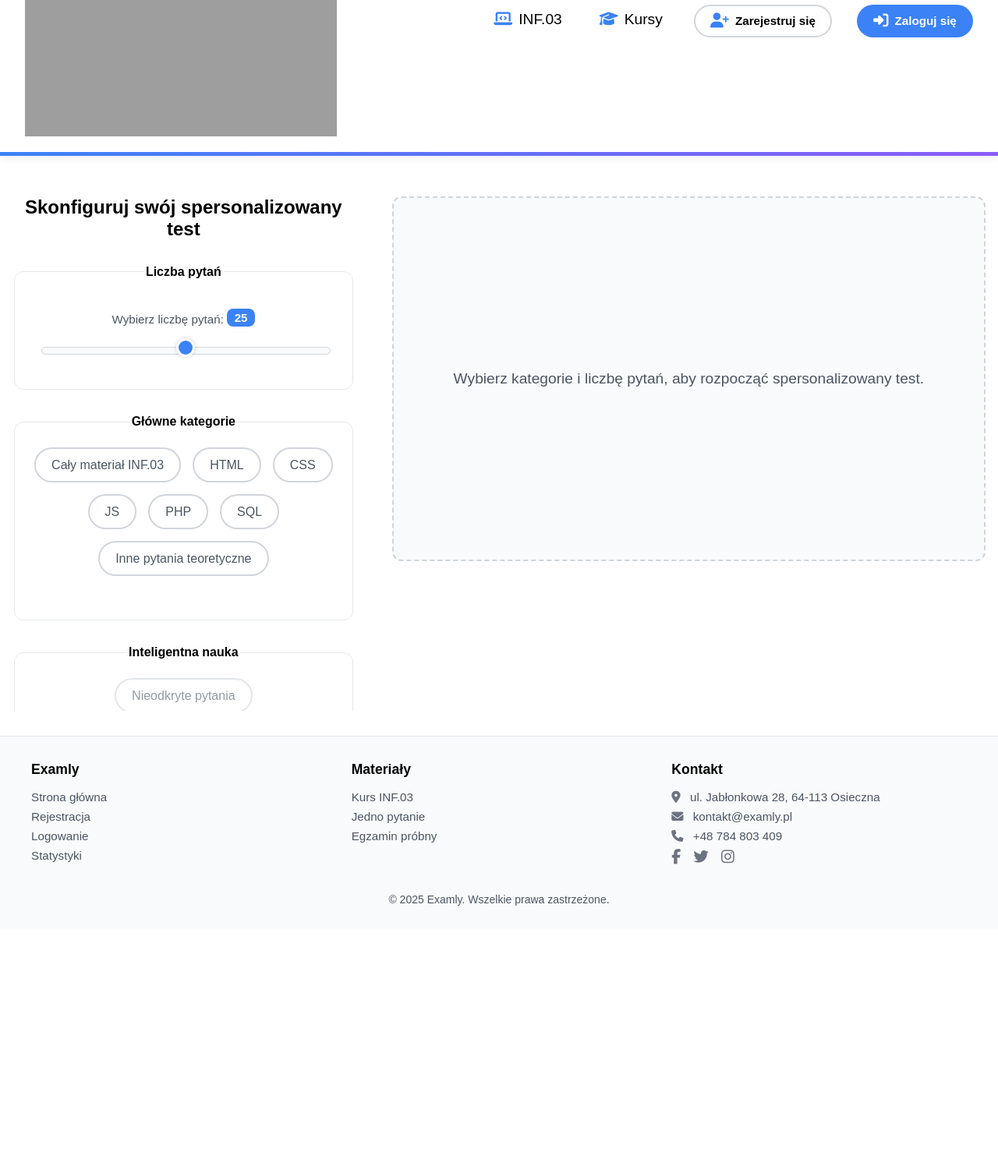
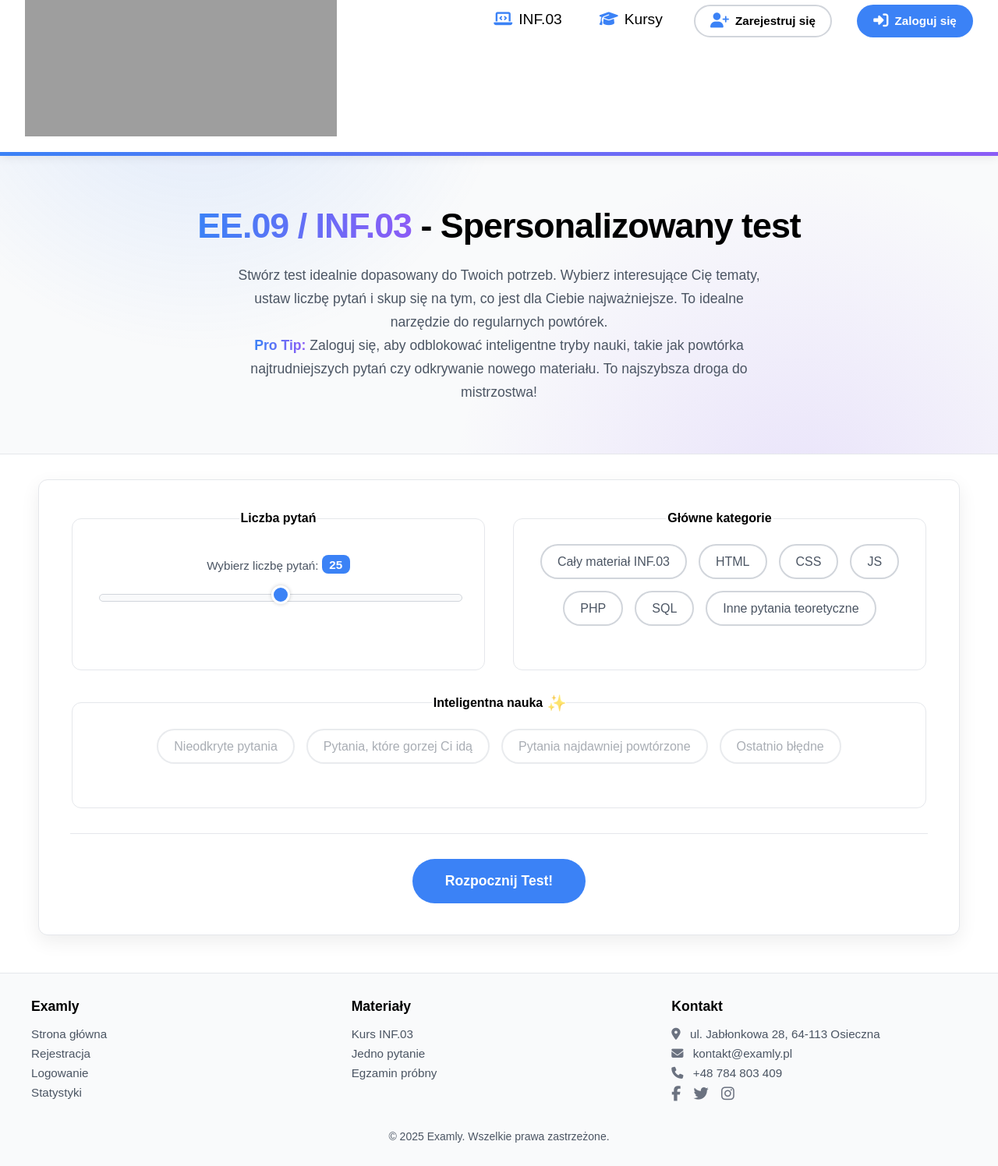
Before and after one commit to ronaldo7-tobi/examly, a PHP site: page /inf03_personalized_test in a window 1280 px wide. Shown: the part 141-1637 px from the top of the page at 78% size. Before the commit the page ends 1303 px from the top, so only its background shows below. Run offline with PHP 8.4, Linux system fonts and the light colour scheme; grey boxes are pictures that could not be loaded.

Commit message:
Stylowanie personalizowanego testu
Na początku jeden formularz do personalizacji, po rozpoczęciu test z lepszymi stylami do przycisku wyjaśnień.

```diff
--- a/public/js/features/personalized-test/index.js
+++ b/public/js/features/personalized-test/index.js
@@ -33,7 +33,7 @@ class PersonalizedTest {
      * i wiąże niezbędne nasłuchiwacze zdarzeń poprzez wywołanie `init()`.
      */
     constructor() {
-        this.pageContainer = document.getElementById('quiz-personalized-test');
+        this.pageContainer = document.getElementById('personalized-test-page');
         if (!this.pageContainer) {
             console.error("Błąd krytyczny: Nie znaleziono kontenera strony #quiz-personalized-test.");
             return;
@@ -41,7 +41,7 @@ class PersonalizedTest {
 
         this.form = document.getElementById('topic-form');
         this.quizContainer = document.getElementById('quiz-container');
-        this.sidebar = document.querySelector('.quiz-page-layout__sidebar');
+        this.configurator = document.querySelector('.test-configurator');
         this.examCode = this.pageContainer.dataset.examCode;
 
         this.init();
@@ -90,8 +90,10 @@ class PersonalizedTest {
         const isConsideredFullExam = areAllTopicsSelected && parseInt(questionCount, 10) === 40 && !premiumOption;
 
         // Krok 5: Przygotowanie interfejsu - ukrycie formularza i wstawienie szablonu testu.
-        this.sidebar.classList.add('hidden');
+        this.configurator.classList.add('hidden');
+        document.querySelector('.page-header').classList.add('hidden');
         this.quizContainer.innerHTML = `
+            <div class="test-container">
                 <div id="loading-screen" class="test-loading"><h2>Trwa przygotowywanie Twojego testu...</h2><div class="spinner"></div></div>
                 <div id="test-view" class="hidden">
                     <header class="test-header"><h1 class="test-header__title">Test Spersonalizowany</h1><div class="test-header__meta"><div id="timer">00:00</div><div id="question-counter">Pytanie 1 / ${questionCount}</div></div></header>
@@ -103,6 +105,7 @@ class PersonalizedTest {
                     <div id="score-summary" class="score-summary"><p>Twój wynik: <strong id="score-percent">0%</strong></p><p>Poprawne odpowiedzi: <strong id="correct-count">0</strong></p><p>Czas ukończenia: <strong id="duration">00:00</strong></p></div>
                     <div id="results-details" class="results-details"></div>
                     <div class="results-container__actions"><a href="/examly/public/" class="btn btn--primary">Wróć na stronę główną</a></div>
+                </div>
             </div>`;
 
         const loadingScreen = document.getElementById('loading-screen');
@@ -119,9 +122,7 @@ class PersonalizedTest {
             if (data.status === 'no_questions_left') {
                 // PRZYPADEK 1: Sukces, ale brak pytań.
                 Toast.show(data.message, 'info');
-                // Przywracamy widoczność formularza.
-                this.sidebar.classList.remove('hidden');
-                this.quizContainer.innerHTML = '<p class="quiz-placeholder">Wybierz kategorie i liczbę pytań, aby rozpocząć spersonalizowany test.</p>';
+
 
             } else if (data.questions) {
                 // PRZYPADEK 2: Prawdziwy sukces - mamy pytania.
@@ -143,9 +144,9 @@ class PersonalizedTest {
             // PRZYPADEK 3: Prawdziwy błąd API.
             Toast.show(response.error || 'Nie udało się załadować pytań.', 'error');
 
-            // Przywracamy widoczność formularza.
-            this.sidebar.classList.remove('hidden');
-            this.quizContainer.innerHTML = '<p class="quiz-placeholder">Wybierz kategorie i liczbę pytań, aby rozpocząć spersonalizowany test.</p>';
+            this.configurator.classList.remove('hidden'); // Pokaż z powrotem
+            document.querySelector('.page-header').classList.remove('hidden'); // Pokaż też header
+            this.quizContainer.innerHTML = ''; // Wyczyść kontener testu
         }
     }
 }
--- a/public/scss/2-tools/_animations.scss
+++ b/public/scss/2-tools/_animations.scss
@@ -39,3 +39,8 @@
     transform: translateY(0);
   }
 }
+
+@keyframes spin {
+    0% { transform: rotate(0deg); }
+    100% { transform: rotate(360deg); }
+}
--- a/public/scss/6-components/_page-header.scss
+++ b/public/scss/6-components/_page-header.scss
@@ -32,7 +32,7 @@
   &__content {
     position: relative;
     z-index: 2;
-    max-width: 800px;
+    max-width: 850spx;
     margin: 0 auto;
   }
 
--- /dev/null
+++ b/public/scss/6-components/_test-configurator.scss
@@ -0,0 +1,31 @@
+// Plik: scss/6-components/_test-configurator.scss
+
+.test-configurator {
+  max-width: 1100px;
+  margin: 2rem auto 3rem auto;
+  padding: 2.5rem;
+  background-color: var(--bg);
+  border: 1px solid var(--subtle-border);
+  border-radius: var(--border-radius-large, 12px);
+  box-shadow: 0 8px 25px rgba(0,0,0,0.07);
+
+  &__content {
+    display: flex;
+    flex-wrap: wrap;
+    gap: 2rem;
+    justify-content: center;
+    margin-bottom: 2rem;
+
+    // Każdy fieldset (grupa opcji) będzie elastycznym elementem
+    .topic-selector__fieldset {
+      flex: 1 1 320px; // Pozwoli im się ładnie układać obok siebie
+      margin-bottom: 0; // Resetujemy domyślny margines
+    }
+  }
+
+  &__actions {
+    text-align: center;
+    padding-top: 2rem;
+    border-top: 1px solid var(--subtle-border);
+  }
+}
--- a/public/scss/6-components/_test-page.scss
+++ b/public/scss/6-components/_test-page.scss
@@ -21,11 +21,6 @@
         border-left-color: var(--accent);
         animation: spin 1s ease infinite;
     }
-}
-
-@keyframes spin {
-    0% { transform: rotate(0deg); }
-    100% { transform: rotate(360deg); }
 }
 
 // Główny widok testu
@@ -192,15 +187,14 @@
     background-color: #fef2f2;
 }
 
-// Styl dla przycisku wyjaśnienia w wynikach
+// ULEPSZONY Styl dla przycisku wyjaśnienia w wynikach
 .btn--secondary.btn--small {
-    padding: 0.4rem 0.8rem;
-    font-size: 0.8rem;
-    background-color: #64748b; // Ciemniejszy szary
-
-    &:hover {
-        background-color: #475569; // Jeszcze ciemniejszy
-    }
+    padding: 0.5rem 1rem;      // Lekko dopasowany padding dla lepszej prezencji
+    font-size: 0.9rem;         // Czytelniejsza czcionka
+    font-weight: 500;          // Mniej dominująca grubość
+    // Celowo nie nadpisujemy tutaj tła. Dzięki temu przycisk zachowa
+    // domyślny, przezroczysty styl z .btn--secondary i będzie poprawnie
+    // reagował na najechanie myszką, zgodnie z definicją w _button.scss.
 }
 
 // Odpowiedź POPRAWNA (zaznaczona przez usera lub pokazana)
--- a/public/scss/main.css
+++ b/public/scss/main.css
@@ -98,6 +98,14 @@ body.dark {
     transform: translateY(0);
   }
 }
+@keyframes spin {
+  0% {
+    transform: rotate(0deg);
+  }
+  100% {
+    transform: rotate(360deg);
+  }
+}
 /**
  * @file _base.scss
  * @author Tobiasz Szerszeń
@@ -922,14 +930,6 @@ body {
   animation: spin 1s ease infinite;
 }
 
-@keyframes spin {
-  0% {
-    transform: rotate(0deg);
-  }
-  100% {
-    transform: rotate(360deg);
-  }
-}
 #test-view {
   padding: 2.5rem;
   background-color: var(--bg);
@@ -1069,12 +1069,9 @@ body {
 }
 
 .btn--secondary.btn--small {
-  padding: 0.4rem 0.8rem;
-  font-size: 0.8rem;
-  background-color: #64748b;
-}
-.btn--secondary.btn--small:hover {
-  background-color: #475569;
+  padding: 0.5rem 1rem;
+  font-size: 0.9rem;
+  font-weight: 500;
 }
 
 .quiz-card__answer.correct {
@@ -1525,7 +1522,7 @@ body {
 .page-header__content {
   position: relative;
   z-index: 2;
-  max-width: 800px;
+  max-width: 850spx;
   margin: 0 auto;
 }
 .page-header__title {
@@ -1543,6 +1540,32 @@ body {
   max-width: 700px;
   margin-left: auto;
   margin-right: auto;
+}
+
+.test-configurator {
+  max-width: 1100px;
+  margin: 2rem auto 3rem auto;
+  padding: 2.5rem;
+  background-color: var(--bg);
+  border: 1px solid var(--subtle-border);
+  border-radius: var(--border-radius-large, 12px);
+  box-shadow: 0 8px 25px rgba(0, 0, 0, 0.07);
+}
+.test-configurator__content {
+  display: flex;
+  flex-wrap: wrap;
+  gap: 2rem;
+  justify-content: center;
+  margin-bottom: 2rem;
+}
+.test-configurator__content .topic-selector__fieldset {
+  flex: 1 1 320px;
+  margin-bottom: 0;
+}
+.test-configurator__actions {
+  text-align: center;
+  padding-top: 2rem;
+  border-top: 1px solid var(--subtle-border);
 }
 
 .toast-container {
--- a/public/scss/main.scss
+++ b/public/scss/main.scss
@@ -72,6 +72,7 @@
 @import '6-components/topics-section';
 @import '6-components/exam-info';
 @import '6-components/page-header';
+@import '6-components/test-configurator';
 @import '6-components/toast';
 
 // =============================================================================
--- a/views/inf03_personalized_test.php
+++ b/views/inf03_personalized_test.php
@@ -51,11 +51,23 @@
 <body>
     <?php include 'partials/navbar.php'; ?>
 
-    <div class="quiz-page-layout" id="quiz-personalized-test" data-exam-code="<?= htmlspecialchars($examCode) ?>">
-        <aside class="quiz-page-layout__sidebar">
-            <form id="topic-form" class="topic-selector">
-                <h2 class="topic-selector__legend">Skonfiguruj swój spersonalizowany test</h2>
+    <header class="page-header">
+        <div class="page-header__content">
+            <h1 class="page-header__title"><span class="text-gradient">EE.09 / INF.03</span> - Spersonalizowany test</h1>
+            <p class="page-header__text">
+                Stwórz test idealnie dopasowany do Twoich potrzeb. Wybierz interesujące Cię tematy, ustaw liczbę pytań i skup się na tym, co jest dla Ciebie najważniejsze. To idealne narzędzie do regularnych powtórek.
+            </p>
+            <p class="page-header__text">
+                <strong class="text-gradient">Pro Tip:</strong> Zaloguj się, aby odblokować inteligentne tryby nauki, takie jak powtórka najtrudniejszych pytań czy odkrywanie nowego materiału. To najszybsza droga do mistrzostwa!
+            </p>
+        </div>
+    </header>
 
+    <div class="container" id="personalized-test-page" data-exam-code="<?= htmlspecialchars($examCode) ?>">
+
+        <div class="test-configurator">
+            <form id="topic-form">
+                <div class="test-configurator__content">
                     <fieldset class="topic-selector__fieldset">
                         <legend class="topic-selector__sub-legend">Liczba pytań</legend>
                         <div class="slider-container">
@@ -69,67 +81,34 @@
                     <fieldset class="topic-selector__fieldset">
                         <legend class="topic-selector__sub-legend">Główne kategorie</legend>
                         <div class="topic-selector__options">
-                        <label class="topic-selector__label">
-                            <input type="checkbox" value="inf03" id="select-all-inf03">
-                            <span>Cały materiał INF.03</span>
-                        </label>
-                        <label class="topic-selector__label">
-                            <input type="checkbox" name="subject[]" value="1" class="topic-checkbox">
-                            <span>HTML</span>
-                        </label>
-                        <label class="topic-selector__label">
-                            <input type="checkbox" name="subject[]" value="2" class="topic-checkbox">
-                            <span>CSS</span>
-                        </label>
-                        <label class="topic-selector__label">
-                            <input type="checkbox" name="subject[]" value="3" class="topic-checkbox">
-                            <span>JS</span>
-                        </label>
-                        <label class="topic-selector__label">
-                            <input type="checkbox" name="subject[]" value="4" class="topic-checkbox">
-                            <span>PHP</span>
-                        </label>
-                        <label class="topic-selector__label">
-                            <input type="checkbox" name="subject[]" value="5" class="topic-checkbox">
-                            <span>SQL</span>
-                        </label>
-                        <label class="topic-selector__label">
-                            <input type="checkbox" name="subject[]" value="6" class="topic-checkbox">
-                            <span>Inne pytania teoretyczne</span>
-                        </label>
+                            <label class="topic-selector__label"><input type="checkbox" value="inf03" id="select-all-inf03"><span>Cały materiał INF.03</span></label>
+                            <label class="topic-selector__label"><input type="checkbox" name="subject[]" value="1" class="topic-checkbox"><span>HTML</span></label>
+                            <label class="topic-selector__label"><input type="checkbox" name="subject[]" value="2" class="topic-checkbox"><span>CSS</span></label>
+                            <label class="topic-selector__label"><input type="checkbox" name="subject[]" value="3" class="topic-checkbox"><span>JS</span></label>
+                            <label class="topic-selector__label"><input type="checkbox" name="subject[]" value="4" class="topic-checkbox"><span>PHP</span></label>
+                            <label class="topic-selector__label"><input type="checkbox" name="subject[]" value="5" class="topic-checkbox"><span>SQL</span></label>
+                            <label class="topic-selector__label"><input type="checkbox" name="subject[]" value="6" class="topic-checkbox"><span>Inne pytania teoretyczne</span></label>
                         </div>
                     </fieldset>
 
                     <fieldset class="topic-selector__fieldset">
-                    <legend class="topic-selector__sub-legend">Inteligentna nauka</legend>
+                        <legend class="topic-selector__sub-legend topic-selector__sub-legend--premium">Inteligentna nauka</legend>
                         <div class="topic-selector__options">
-                        <label class="topic-selector__label">
-                            <input type="checkbox" name="premium_option" value="toDiscover" class="premium-checkbox">
-                            <span>Nieodkryte pytania</span>
-                        </label>
-                        <label class="topic-selector__label">
-                            <input type="checkbox" name="premium_option" value="toImprove" class="premium-checkbox">
-                            <span>Pytania, które gorzej Ci idą</span>
-                        </label>
-                        <label class="topic-selector__label">
-                            <input type="checkbox" name="premium_option" value="toRemind" class="premium-checkbox">
-                            <span>Pytania najdawniej powtórzone</span>
-                        </label>
-                        <label class="topic-selector__label">
-                            <input type="checkbox" name="premium_option" value="lastMistakes" class="premium-checkbox">
-                            <span>Ostatnio błędne</span>
-                        </label>
+                            <label class="topic-selector__label premium-option"><input type="checkbox" name="premium_option" value="toDiscover" class="premium-checkbox"><span>Nieodkryte pytania</span></label>
+                            <label class="topic-selector__label premium-option"><input type="checkbox" name="premium_option" value="toImprove" class="premium-checkbox"><span>Pytania, które gorzej Ci idą</span></label>
+                            <label class="topic-selector__label premium-option"><input type="checkbox" name="premium_option" value="toRemind" class="premium-checkbox"><span>Pytania najdawniej powtórzone</span></label>
+                            <label class="topic-selector__label premium-option"><input type="checkbox" name="premium_option" value="lastMistakes" class="premium-checkbox"><span>Ostatnio błędne</span></label>
                         </div>
                     </fieldset>
+                </div>
+                <div class="test-configurator__actions">
+                    <button type="submit" class="btn btn--primary btn--large">Rozpocznij Test!</button>
+                </div>
+            </form>
+        </div>
 
-                <button type="submit" class="btn btn--primary">Rozpocznij Test!</button>
-            </form>
-        </aside>
-        <main class="quiz-page-layout__main-content">
-            <div id="quiz-container" style="margin-top: 20px;">
-                <p class="quiz-placeholder">Wybierz kategorie i liczbę pytań, aby rozpocząć spersonalizowany test.</p>
-            </div>
-        </main>
+        <main id="quiz-container"></main>
+
     </div>
 
     <script type="module" src="/examly/public/js/components/slider-enhancer.js"></script>
```
Also changed, not shown: 1 other file. Lines whose indentation alone changed are shown as unchanged.
